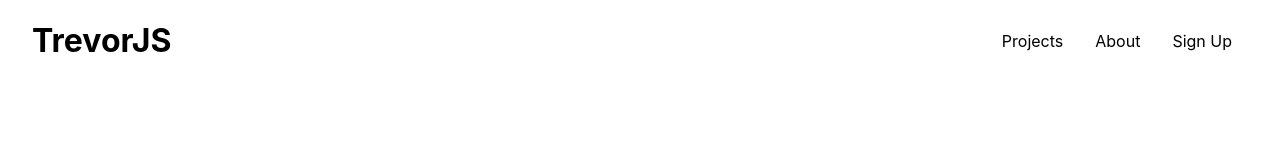
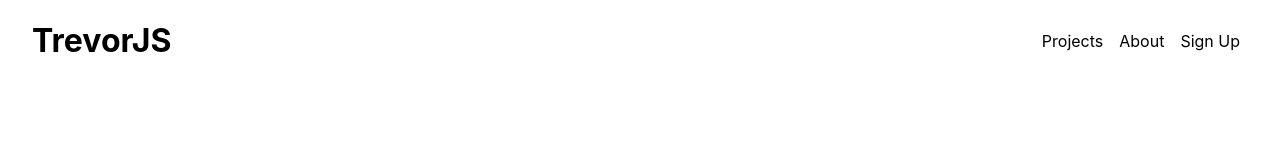
Before and after one commit to degenGenesis/Nextjs-Portfolio, a Next.js app: page / in a window 1280 px wide. Shown: the top 150 px of the page. Built offline with nearby package versions, Linux system fonts and the light colour scheme.

Commit message:
Edit: nav-link padding

```diff
--- a/styles/Home.module.css
+++ b/styles/Home.module.css
@@ -19,7 +19,7 @@
   display: inline-flex;
   justify-content: space-between;
   align-items: center;
-  padding: 1rem;
+  padding: 0.5rem;
 }
 
 .main {
```
